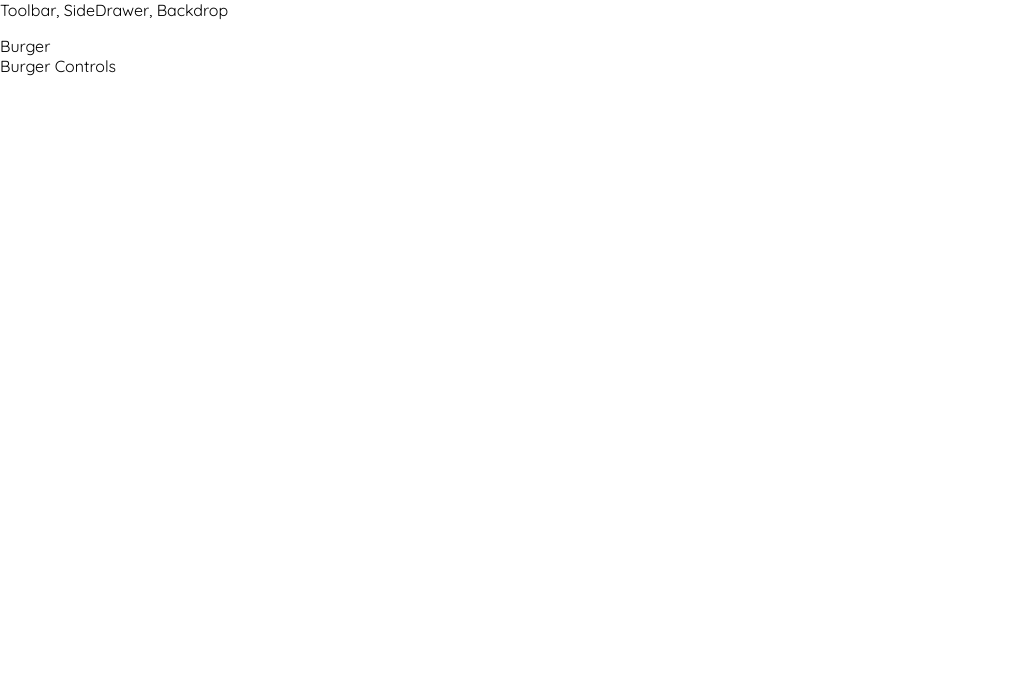
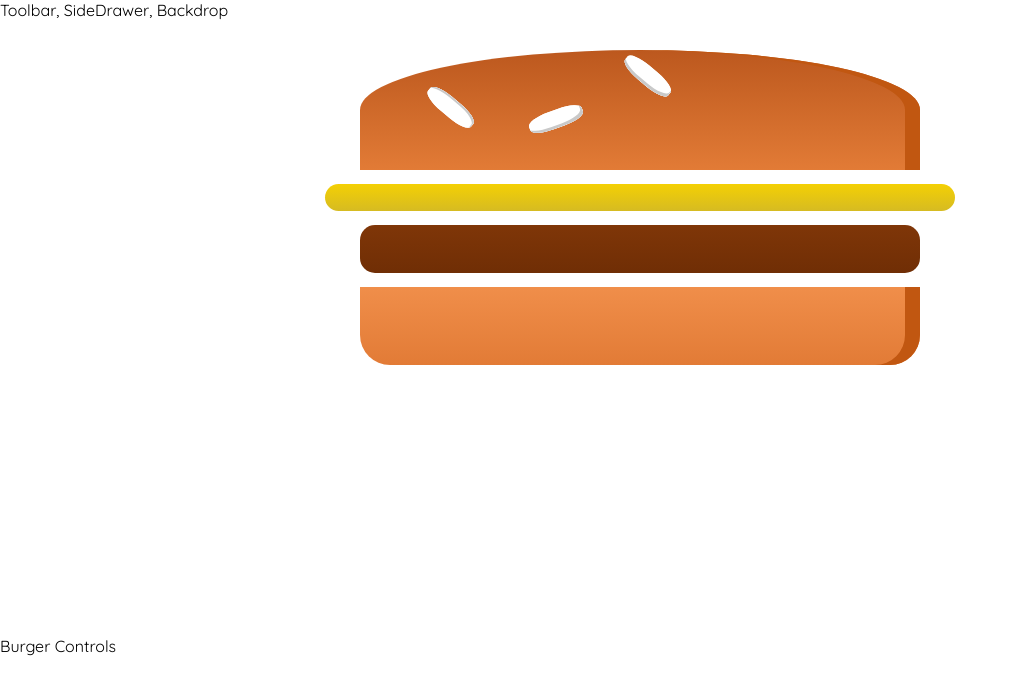
Before and after one commit to bbmattieu9/burger-app, a React app in the folder burger-chef/: page / in a window 1280 px wide. Shown: the top 694 px of the page, without its empty margins (0-1017 px from the left). Built offline with nearby package versions, Linux system fonts and the light colour scheme.

Commit message:
implemented burger component to display burger

```diff
--- /dev/null
+++ b/burger-chef/src/components/Burger/Burger.css
@@ -0,0 +1,32 @@
+.Burger {
+    width: 100%;
+    margin: auto;
+    height: 250px;
+    overflow: scroll;
+    text-align: center;
+    font-weight: bold;
+    font-size: 1.2rem;
+}
+
+ /* To handle devices that r not that wide but tall */
+@media(min-width: 500px) and (min-height: 400px) {
+    .Burger {
+        width: 350px;
+         height: 300px;
+    }
+}
+
+
+@media(min-width: 500px) and (min-height: 401px) {
+    .Burger {
+        width: 450px;
+         height: 400px;
+    }
+}
+
+@media(min-width: 1000px) and (min-height: 700px) {
+    .Burger {
+        width: 700px;
+         height: 600px;
+    }
+}
--- a/burger-chef/src/components/Burger/Burger.js
+++ b/burger-chef/src/components/Burger/Burger.js
@@ -0,0 +1,17 @@
+import React from 'react';
+import classes from './Burger.css';
+import BurgerIngredient from './BurgerIngredients/BurgerIngredient';
+
+
+const burger = ( props ) => {
+    return (
+        <div className={classes.Burger}>
+            <BurgerIngredient type="bread-top" />
+            <BurgerIngredient type="cheese" />
+            <BurgerIngredient type="meat" />
+            <BurgerIngredient type="bread-bottom" />
+        </div>
+    );
+}
+
+export default burger;
--- a/burger-chef/src/containers/BurgerBuilder/BurgerBuilder.js
+++ b/burger-chef/src/containers/BurgerBuilder/BurgerBuilder.js
@@ -1,12 +1,13 @@
 import React, { Component } from 'react';
 import Aux from '../../hoc/Aux';
+import Burger from '../../components/Burger/Burger';
 
 
  class BurgerBuilder extends Component {
     render() {
         return (
             <Aux>
-                <div>Burger</div>
+                <Burger />
                 <div>Burger Controls </div>
             </Aux>
         )
```
